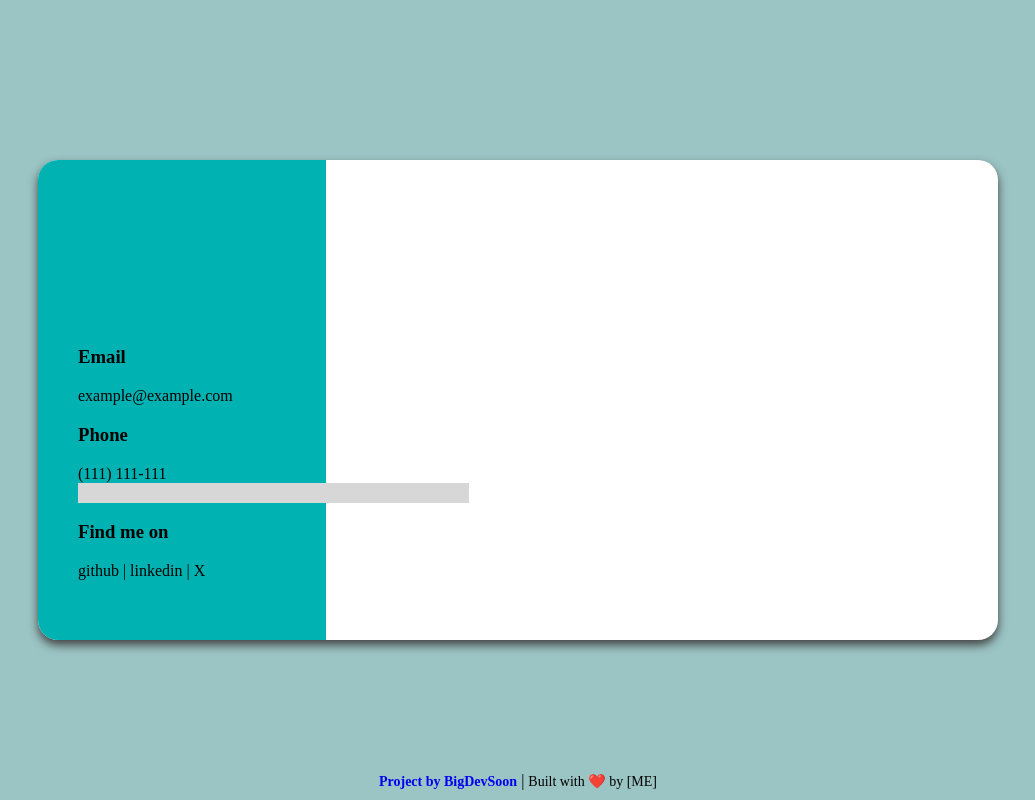
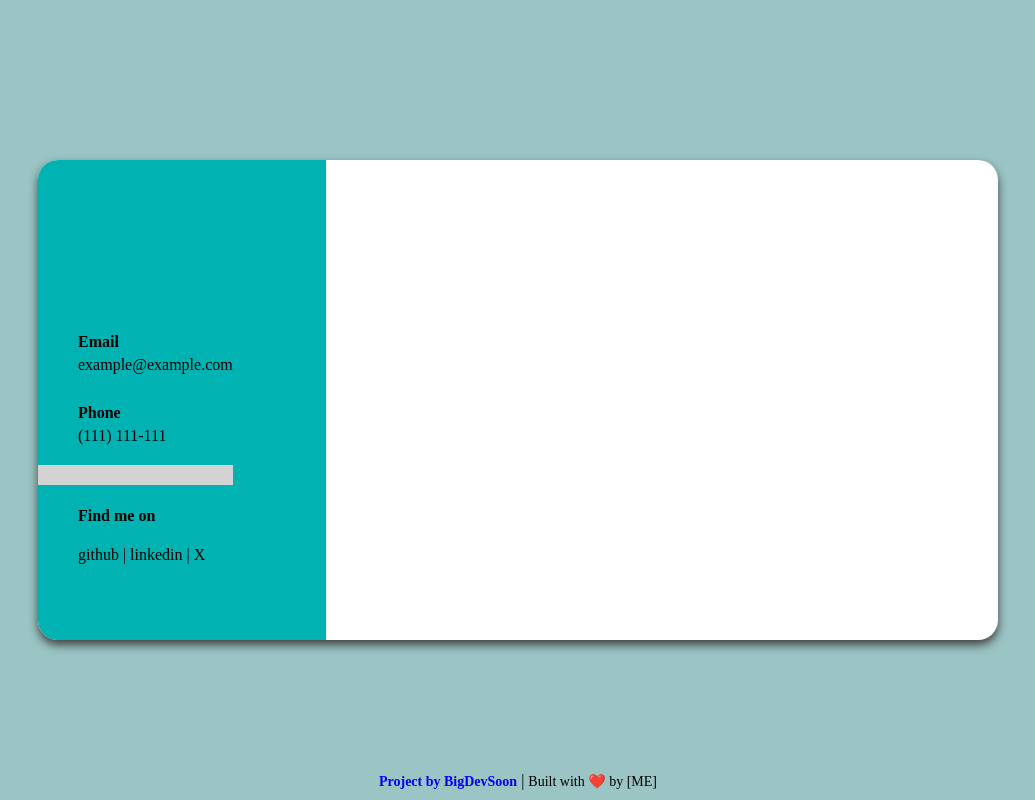
Before and after one commit to mdelgado96/Business-Card, a plain HTML site: page index.html in a window 1280 px wide. Shown: the whole page, without its empty margins (122-1157 px from the left). Drawn offline with Linux system fonts and the light colour scheme.

Commit message:
More contact info fixing, still in progress

```diff
--- a/index.css
+++ b/index.css
@@ -1,11 +1,18 @@
 /* This is an example CSS file, feel free to remove/edit it anytime */
+
+/* * {
+  padding: 0;
+  margin: 0;
+  box-sizing: border-box;
+  font-family: 'Roboto', sans-serif;
+} */
 
 body {
   background-color: rgb(155, 196, 196);
 }
 
 .main {
-  position: absolute;
+  position: fixed;
   background-color: white;
   left: 50%;
   top: 50%;
@@ -26,20 +33,53 @@ body {
 }
 
 .contact-info {
+  position: relative;
   height: 100%;
+  width: 100%;
+  margin: auto;
+  /* max-width: 300px; */
   display: flex;
   align-items: end;
+}
+
+/* .contact {
+  position: absolute;
+} */
+
+.email-phone {
+  margin-left: 40px;
+}
+
+.email {
+  margin-top: 0px;
+  margin-bottom: 5px;
+}
+.email-ad {
+  margin-top: 0px;
+  margin-bottom: 30px;
+}
+
+.phone {
+  margin-top: 0px;
+  margin-bottom: 5px;
+}
+
+.phone-num {
+  margin-top: 0px;
+}
+
+.split-bar {
+  margin-top: 20px;
+  height: 20px;
+  background-color: lightgray;
+}
+
+.find-me-links {
   margin-left: 40px;
 }
 
 .contact {
   margin-bottom: 60px;
-}
-
-.two {
-  width: 253%;
-  background-color: rgb(216, 215, 215);
-  height: 20px;
 }
 
 .footer {
--- a/index.html
+++ b/index.html
@@ -12,18 +12,18 @@
       <div class="contact-container">
         <div class="contact-info">
           <div class="contact">
-            <div class="one">
-              <h3>Email</h3>
-              <span>example@example.com</span>
-              <h3>Phone</h3>
-              <span>(111) 111-111</span>
+            <div class="email-phone">
+              <h4 class="email">Email</h4>
+              <p class="email-ad">example@example.com</p>
+              <h4 class="phone">Phone</h4>
+              <p class="phone-num">(111) 111-111</p>
             </div>
 
-            <div class="two"></div>
+            <div class="split-bar"></div>
 
-            <div class="three">
-              <h3>Find me on</h3>
-              <span>github | linkedin | X</span>
+            <div class="find-me-links">
+              <h4 class="find-me">Find me on</h4>
+              <p class="links">github | linkedin | X</p>
             </div>
           </div>
         </div>
```
